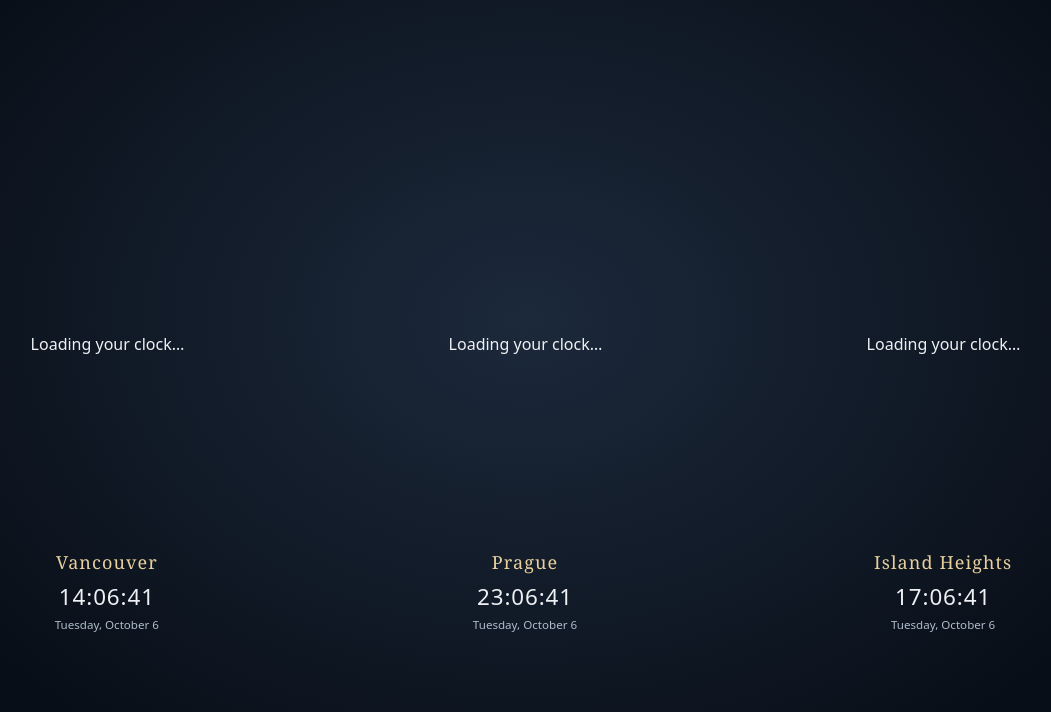
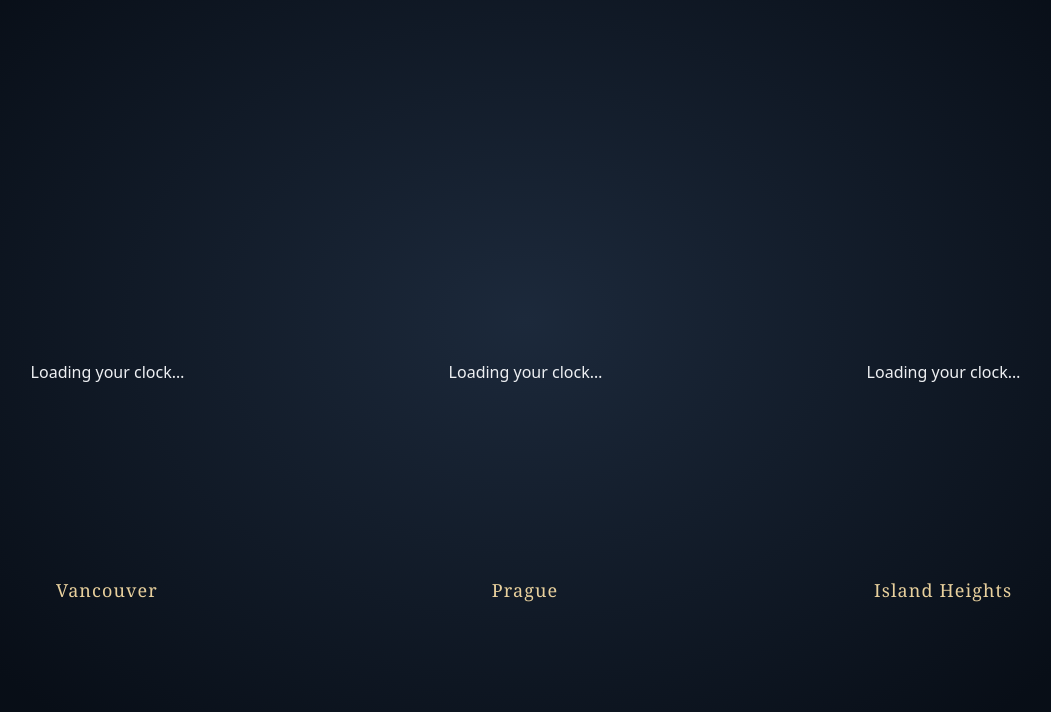
Before and after one commit to johncwilkins/world-astronomical-clock, a plain HTML site: page three-clocks.html in a window 1280 px wide. Shown: the whole page, without its empty margins (115-1166 px from the left). Drawn offline with nearby package versions, Linux system fonts and the light colour scheme.

Commit message:
Show only city names beneath desktop clocks

```diff
--- a/three-clocks.css
+++ b/three-clocks.css
@@ -3,8 +3,6 @@ html,body{margin:0;width:100%;height:100%;overflow:hidden;background:#080e17;col
 .three-clocks{display:grid;grid-template-columns:repeat(3,minmax(0,1fr));align-items:center;height:100dvh;gap:2vw;padding:2vw;background:radial-gradient(ellipse at 50% 40%,#1c293b,#080e17 78%)}
 .clock-panel{min-width:0;display:flex;flex-direction:column;align-items:center}
 .clock-panel iframe{display:block;width:100%;height:min(72dvh,29.5vw);border:0;background:transparent;pointer-events:none}
-.clock-label{text-align:center;width:100%;padding-top:1.2vh;min-height:12vh}
+.clock-label{text-align:center;width:100%;padding-top:1.2vh;min-height:4vh}
 .clock-label h1{font-family:Georgia,serif;font-weight:400;font-size:clamp(16px,2.25vh,38px);letter-spacing:.06em;margin:0 0 .8vh}
-.clock-label time{display:block;color:#eef0f3;font-size:clamp(16px,2.8vh,48px);font-variant-numeric:tabular-nums;letter-spacing:.04em}
-.local-date{color:#aebccc;font-size:clamp(10px,1.45vh,25px);margin:.6vh 0 0}
-@media(max-aspect-ratio:3/2){.three-clocks{gap:1vw;padding:1vw}.clock-panel iframe{height:31.5vw}.clock-label h1{font-size:clamp(12px,2.4vw,24px)}.clock-label time{font-size:clamp(12px,3.1vw,26px)}.local-date{font-size:clamp(9px,1.6vw,14px)}}
+@media(max-aspect-ratio:3/2){.three-clocks{gap:1vw;padding:1vw}.clock-panel iframe{height:31.5vw}.clock-label h1{font-size:clamp(12px,2.4vw,24px)}}
--- a/three-clocks.html
+++ b/three-clocks.html
@@ -6,23 +6,23 @@
  <meta name="robots" content="noindex,nofollow">
  <title>Daily City · Prague · Island Heights — Desktop Clocks</title>
  <link rel="icon" type="image/svg+xml" href="./favicon.svg">
- <link rel="stylesheet" href="./three-clocks.css">
+ <link rel="stylesheet" href="./three-clocks.css?v=names-only-1">
 </head>
 <body>
  <main class="three-clocks" aria-label="Three live astronomical clocks">
   <section class="clock-panel" data-zone="Atlantic/Reykjavik" aria-labelledby="reykjavik-heading">
    <iframe title="Daily city astronomical clock" src="about:blank" tabindex="-1"></iframe>
-   <div class="clock-label"><h1 id="reykjavik-heading">Daily city</h1><time></time><p class="local-date"></p></div>
+   <div class="clock-label"><h1 id="reykjavik-heading">Daily city</h1></div>
   </section>
   <section class="clock-panel" data-zone="Europe/Prague" aria-labelledby="prague-heading">
    <iframe title="Live Prague astronomical clock with blue dial background" src="./clock-pane.html?desktop=1&amp;location=prague&amp;size=95&amp;readout=0&amp;position=center&amp;background=black&amp;dst=1" tabindex="-1"></iframe>
-   <div class="clock-label"><h1 id="prague-heading">Prague</h1><time></time><p class="local-date"></p></div>
+   <div class="clock-label"><h1 id="prague-heading">Prague</h1></div>
   </section>
   <section class="clock-panel" data-zone="America/New_York" aria-labelledby="island-heights-heading">
    <iframe title="Live Island Heights astronomical clock with gray dial background" src="./clock-pane.html?desktop=1&amp;location=islandheights&amp;theme=gray&amp;size=95&amp;readout=0&amp;position=center&amp;background=black&amp;dst=1" tabindex="-1"></iframe>
-   <div class="clock-label"><h1 id="island-heights-heading">Island Heights</h1><time></time><p class="local-date"></p></div>
+   <div class="clock-label"><h1 id="island-heights-heading">Island Heights</h1></div>
   </section>
  </main>
- <script type="module" src="./three-clocks.js?v=daily-1"></script>
+ <script type="module" src="./three-clocks.js?v=names-only-1"></script>
 </body>
 </html>
--- a/three-clocks.js
+++ b/three-clocks.js
@@ -19,14 +19,6 @@ function selectDaily(now) {
  url.search = new URLSearchParams({desktop:'1',location:selection.city,theme:selection.country==='is'?'iceland':`country-${selection.country}`,size:'95',readout:'0',position:'center',background:'black',dst:'1'}).toString();
  frame.src = url;
 }
-function update() {
- const now = new Date(); selectDaily(now);
- for (const panel of panels) {
-  const zone = panel.dataset.zone, output = panel.querySelector('time');
-  output.dateTime = now.toISOString();
-  output.textContent = new Intl.DateTimeFormat('en-GB',{timeZone:zone,hour:'2-digit',minute:'2-digit',second:'2-digit'}).format(now);
-  panel.querySelector('.local-date').textContent = new Intl.DateTimeFormat('en-US',{timeZone:zone,weekday:'long',month:'long',day:'numeric'}).format(now);
- }
-}
+function update() { selectDaily(new Date()); }
 update(); setInterval(update,1000);
 document.addEventListener('visibilitychange',()=>{if(!document.hidden)update()});
```
